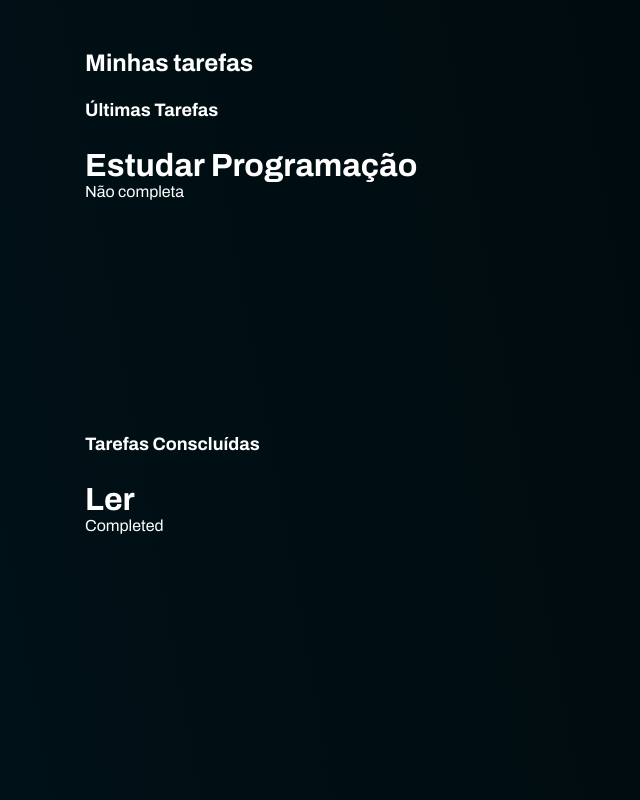
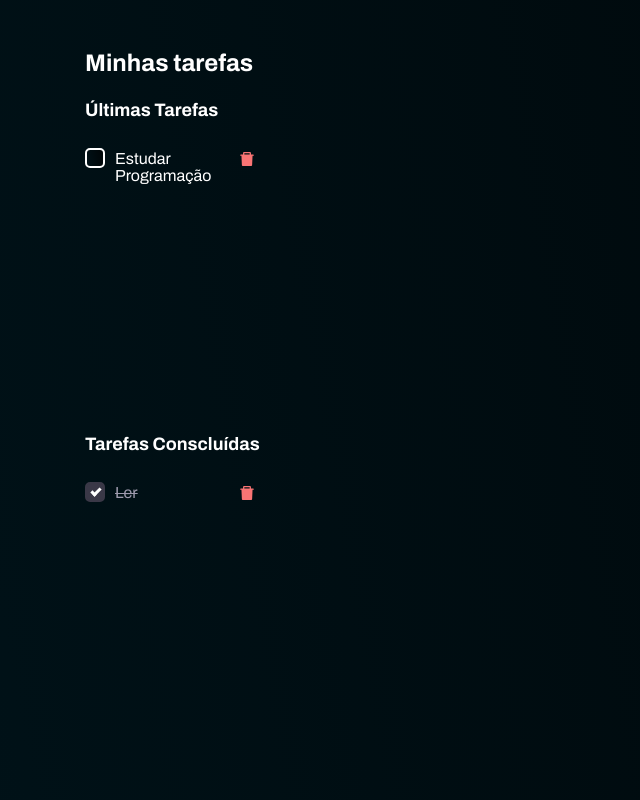
Before and after one commit to theyloralbuquerque/task-manager-front, a React (Create React App) app: page / in a window 1280 px wide. Shown: the whole page, without its empty margins (0-640 px from the left). Built offline with nearby package versions, Linux system fonts and the light colour scheme; no server answers.

Commit message:
feat: update task item component

```diff
--- a/package.json
+++ b/package.json
@@ -8,6 +8,7 @@
     "eslint": "^8.57.1",
     "react": "^19.0.0",
     "react-dom": "^19.0.0",
+    "react-icons": "^5.4.0",
     "react-scripts": "5.0.1",
     "sass": "^1.83.0",
     "web-vitals": "^4.2.4"
--- a/src/components/TaskItem.jsx
+++ b/src/components/TaskItem.jsx
@@ -1,9 +1,34 @@
+import './TaskItem.scss';
+
+import { AiFillDelete } from 'react-icons/ai';
+
 const TaskItem = ({ task }) => {
     return (
-        <>
-            <h1>{task.description}</h1>
-            <p>{task.isCompleted ? 'Completed' : 'Não completa'}</p>
-        </>
+        <div className="task-item-container">
+            <div className="task-description">
+                <label
+                    className={
+                        task.isCompleted
+                            ? 'checkbox-container-completed'
+                            : 'checkbox-container'
+                    }
+                >
+                    {task.description}
+                    <input type="checkbox" defaultChecked={task.isCompleted} />
+                    <span
+                        className={
+                            task.isCompleted
+                                ? 'checkmark completed'
+                                : 'checkmark'
+                        }
+                    ></span>
+                </label>
+            </div>
+
+            <div className="delete">
+                <AiFillDelete size={18} color="#F97474" />
+            </div>
+        </div>
     );
 };
 
--- /dev/null
+++ b/src/components/TaskItem.scss
@@ -0,0 +1,95 @@
+.task-item-container {
+    display: flex;
+    justify-content: space-between;
+    max-width: 50%;
+
+    @media (max-width: 768px) {
+        max-width: 90%;
+    }
+
+    .delete {
+        padding-top: 1.5px;
+        margin-left: 18px;
+
+        &:hover {
+            cursor: pointer;
+        }
+    }
+}
+
+.checkbox-container {
+    display: block;
+    position: relative;
+    padding-left: 30px;
+    margin-bottom: 25px;
+    cursor: pointer;
+    font-size: 1rem;
+    -webkit-user-select: none;
+    -moz-user-select: none;
+    -ms-user-select: none;
+    user-select: none;
+    padding-top: 1.5px;
+}
+
+.checkbox-container-completed {
+    @extend .checkbox-container;
+    color: #9d9aad;
+    text-decoration: line-through;
+}
+
+.checkbox-container input {
+    position: absolute;
+    opacity: 0;
+    cursor: pointer;
+    height: 0;
+    width: 0;
+}
+
+.checkmark {
+    position: absolute;
+    top: 0;
+    left: 0;
+    height: 20px;
+    width: 20px;
+    background: linear-gradient(259.93deg, #000000 -41.68%, #00171f 146.85%);
+    border: 2px solid #ffffff;
+    border-color: #fff;
+    border-radius: 5px;
+}
+
+.checkbox-container:hover input ~ .checkmark {
+    background-color: #fff;
+}
+
+.checkbox-container input:checked ~ .checkmark {
+    background: linear-gradient(262.71deg, #00d1ff -30.04%, #00ffa3 124.74%);
+}
+
+.checkbox-container input:checked ~ .completed {
+    background: #3a3847;
+    border-color: #3a3847;
+    border-radius: 5px;
+}
+
+.checkmark:after {
+    content: '';
+    position: absolute;
+    display: none;
+}
+
+.checkbox-container input:checked ~ .checkmark:after {
+    display: block;
+}
+
+.checkbox-container .checkmark:after {
+    left: 6px;
+    top: 2px;
+    width: 3px;
+    height: 7px;
+    border: solid white;
+    border-color: #fff;
+    border-width: 0 3px 3px 0;
+    -webkit-transform: rotate(45deg);
+    -ms-transform: rotate(45deg);
+    transform: rotate(45deg);
+}
```
Also changed, not shown: 1 other file (tests, documents, lock files or other folders).
